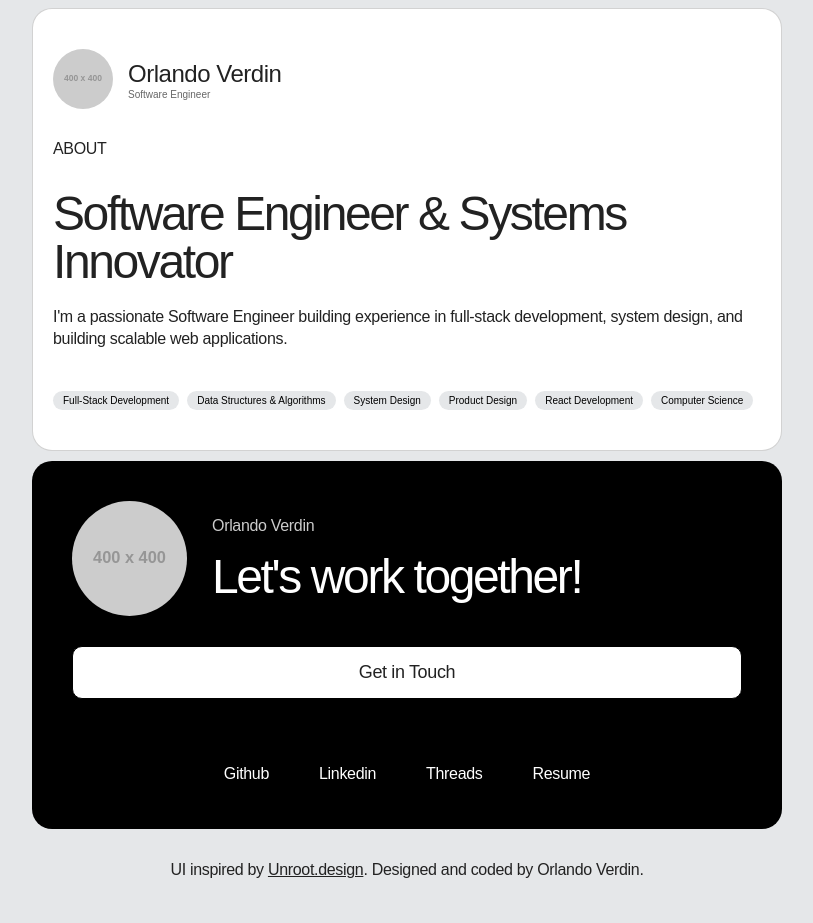
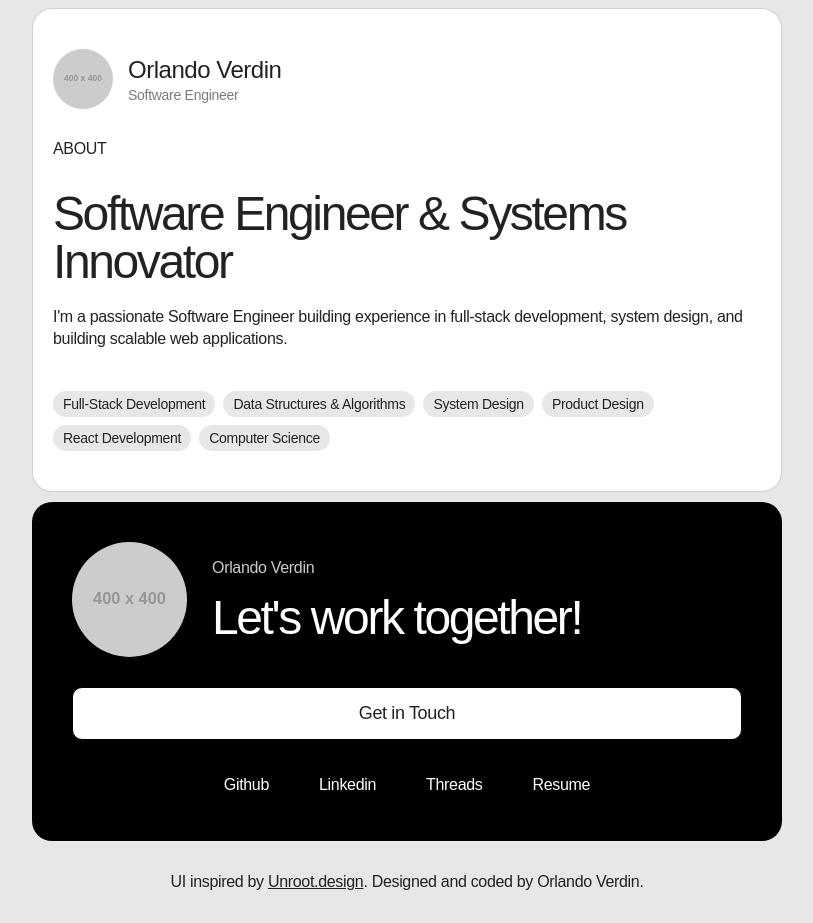
Before and after one commit to Orliland/Orliland, a React (Vite) app: page / in a window 1280 px wide. Shown: the whole page, without its empty margins (233-1046 px from the left). Built offline with nearby package versions, Linux system fonts and the light colour scheme.

Commit message:
fix issue with class names

```diff
--- a/src/components/Button/button.css
+++ b/src/components/Button/button.css
@@ -1,6 +1,6 @@
 .button {
   display: block;
-  margin: 3rem 0 6rem;
+  margin: 3rem 0 3rem;
   padding: 1.4rem 2.2rem;
 
   background-color: var(--white);
--- a/src/components/Skills/index.jsx
+++ b/src/components/Skills/index.jsx
@@ -4,7 +4,7 @@ function Skills({ skills }) {
   return (
     <div className="skills">
       {skills.map((skill, index) => (
-        <span className="skill body-small" key={index}>
+        <span className="skill body--small" key={index}>
           {skill}
         </span>
       ))}
--- a/src/layout/Hero/index.jsx
+++ b/src/layout/Hero/index.jsx
@@ -21,7 +21,7 @@ function Hero() {
         />
         <div className="hero__text">
           <h2 className="hero__name heading2--small">Orlando Verdin</h2>
-          <span className="hero__title body-small">Software Engineer</span>
+          <span className="hero__title body--small">Software Engineer</span>
         </div>
       </div>
       <div className="hero__description">
```
